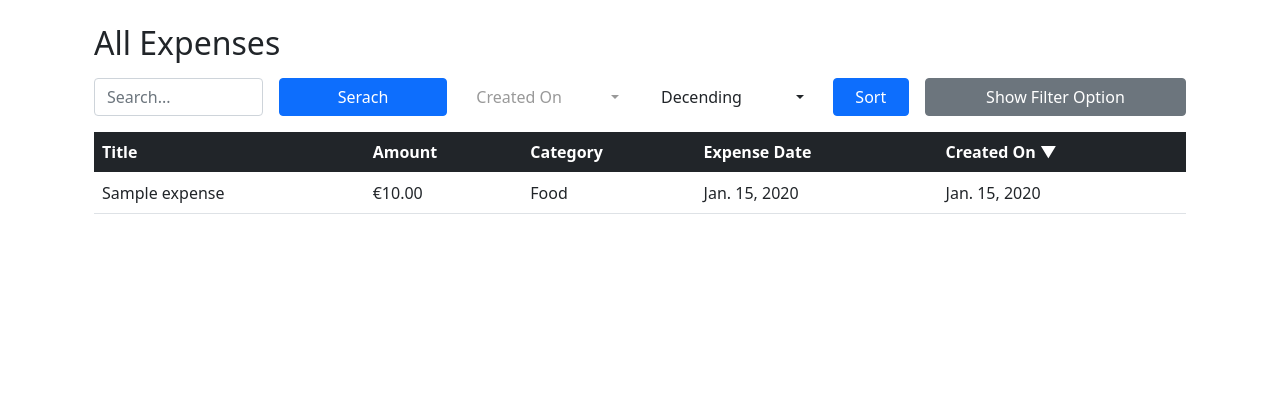
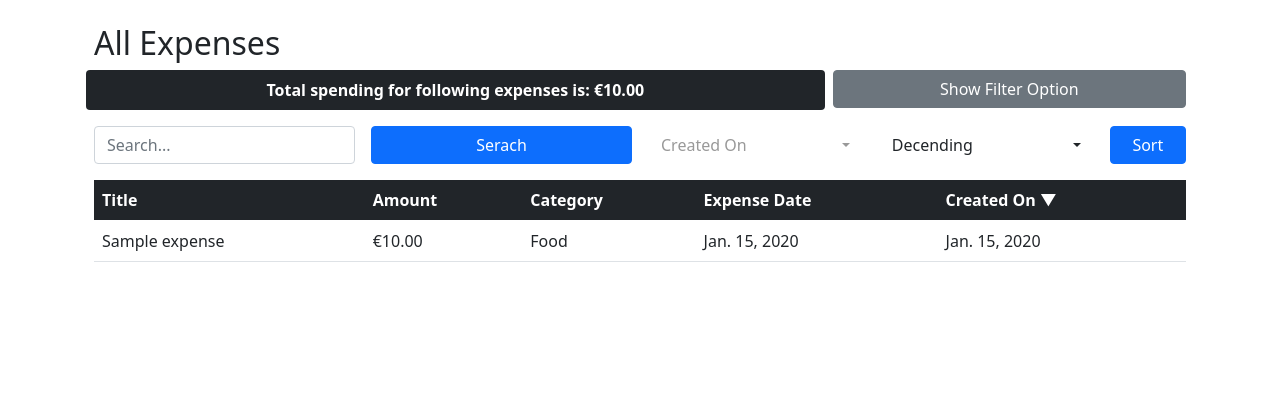
Before and after one commit to gurdeepkumar/expenser, a Django app: page /expenses/ in a window 1280 px wide. Shown: the part 56-476 px from the top of the page. Run offline with Django 5.2, Linux system fonts and the light colour scheme; a user stored in the database is signed in; data comes from the database, SQL or seed files in the repository; tables that the repository leaves empty hold one stand-in row (values such as "Sample post"); some libraries are stand-ins or nearby versions.

Commit message:
Refactoring and fix bugs.

```diff
--- a/core/templates/core/home.html
+++ b/core/templates/core/home.html
@@ -75,6 +75,7 @@
 {% else %}
     <div class="alert alert-warning" role="alert">
         If the <strong>charts are not displaying</strong>, it means that no expenses have been recorded for your account yet. Please add some expenses to see the visual breakdown of your spending.
+        <a href="{% url 'add_expenses' %}" class="link-dark">Click here to add expense!</a>
     </div>
 {% endif %}
 
--- a/expenses/forms.py
+++ b/expenses/forms.py
@@ -2,8 +2,40 @@ from django import forms
 from .models import Expense, Category
 
 
+class SearchForm(forms.Form):
+    search_input = forms.CharField(
+        required=False, widget=forms.TextInput(attrs={"placeholder": "Search..."})
+    )
+
+
+class SortForm(forms.Form):
+    sort_types = [
+        ("", "Created On"),
+        ("title", "Title"),
+        ("amount", "Amount"),
+        ("category", "Category"),
+        ("date", "Expense Date"),
+    ]
+
+    sort_by = forms.ChoiceField(
+        choices=sort_types,
+        required=False,
+        label="sort_by",
+    )
+
+    sort_order_types = [
+        ("decending", "Decending"),
+        ("ascending", "Ascending"),
+    ]
+
+    sort_order = forms.ChoiceField(
+        choices=sort_order_types,
+        required=False,
+        label="sort_order",
+    )
+
+
 class RefiningForm(forms.Form):
-
     min_amount = forms.DecimalField(
         required=False,
         min_value=0,
@@ -28,34 +60,6 @@ class RefiningForm(forms.Form):
         queryset=Category.objects.all(),
         label="Category",
         required=False,
-    )
-    search_input = forms.CharField(
-        required=False, widget=forms.TextInput(attrs={"placeholder": "Search..."})
-    )
-
-    sort_types = [
-        ("", "Created On"),
-        ("title", "Title"),
-        ("amount", "Amount"),
-        ("category", "Category"),
-        ("date", "Expense Date"),
-    ]
-
-    sort_by = forms.ChoiceField(
-        choices=sort_types,
-        required=False,
-        label="sort_by",
-    )
-
-    sort_order_types = [
-        ("decending", "Decending"),
-        ("ascending", "Ascending"),
-    ]
-
-    sort_order = forms.ChoiceField(
-        choices=sort_order_types,
-        required=False,
-        label="sort_order",
     )
 
     def __init__(self, *args, **kwargs):
--- a/expenses/static/expenses/js/scripts.js
+++ b/expenses/static/expenses/js/scripts.js
@@ -1,15 +1,23 @@
 document.addEventListener("DOMContentLoaded", function () {
     // Toggle filter options visibility
-    document.getElementById("filterToggleBtn").addEventListener("click", function () {
-        var filterDiv = document.getElementById("filterOptions");
-        filterDiv.style.display = filterDiv.style.display === "none" || filterDiv.style.display === "" ? "block" : "none";
-    });
+    var filterToggleBtn = document.getElementById("filterToggleBtn");
+    var filterDiv = document.getElementById("filterOptions");
+
+    if (filterToggleBtn && filterDiv) {
+        filterToggleBtn.addEventListener("click", function () {
+            filterDiv.style.display = (filterDiv.style.display === "none" || filterDiv.style.display === "") ? "block" : "none";
+        });
+    }
 
     // Handle row click to navigate
     document.querySelectorAll("tr[data-href]").forEach(row => {
         row.addEventListener("click", function () {
-            console.log("Row clicked:", this.dataset.href);
-            window.location.href = this.dataset.href;
+            var href = this.dataset.href;
+            if (href) {
+                console.log("Row clicked:", href);
+                window.location.href = href;
+            }
         });
     });
+
 });
--- a/expenses/templates/expenses/list_expenses.html
+++ b/expenses/templates/expenses/list_expenses.html
@@ -2,56 +2,77 @@
 {% load widget_tweaks %}
 {% block title %}View Expenses{% endblock %}
 
+{% block head %}
+    <script type="text/javascript" src="https://cdn.jsdelivr.net/jquery/latest/jquery.min.js"></script>
+{% endblock %}
+
 {% block content %}
-<div class="mt-3 mb-3">
+
+<div class="row">
     <h2>All Expenses </h2>
 </div>
-<form method="get">
+<div class="row g-3 mb-3">
+    <div class="col-md-8 rounded py-2 text-white bg-dark text-center align-self-center">
+        <strong>Total spending for following expenses is: €{{ total_expenses }}</strong>
+    </div>
+    <div class="col-md-4">
+        <a id="filterToggleBtn" class="btn d-grid btn-secondary">Show Filter Option</a>
+    </div>
+</div>
+
 <div class="row g-3">
-        <div class="col-md-2">
-            {{ form.search_input|add_class:"form-control" }}
+    <form method="get" class="col-md-6">
+        <div class="row g-3">
+            <div class="col-md-6">
+                {{ search_form.search_input|add_class:"form-control" }}
+            </div>
+            <div class="col-md-6 d-grid">
+                <button name="search" class="btn btn-primary">Serach</button>
+            </div>
+        </div>
+    </form>
+    <form method="get" class="col-md-6">
+        <div class="row g-3">
+            <div class="col-md-5">
+                {{ sort_form.sort_by|add_class:"form-control selectpicker" }}
+            </div>
+            <div class="col-md-5">
+                {{ sort_form.sort_order|add_class:"form-control selectpicker" }}
             </div>
             <div class="col-md-2 d-grid">
-            <button name="search" class="btn btn-primary">Serach</button>
-        </div>
-        <div class="col-md-2">
-            {{ form.sort_by|add_class:"form-control selectpicker" }}
-        </div>
-        <div class="col-md-2">
-            {{ form.sort_order|add_class:"form-control selectpicker" }}
-        </div>
-        <div class="col-md-1 d-grid">
                 <button class="btn btn-primary" name="sort">Sort</button>
             </div>
-        <div class="col-md-3 d-grid">
-            <a id="filterToggleBtn" class="btn btn-secondary">Show Filter Option</a>
         </div>
+    </form>
+</div>
+
+<form method="get">
     <div id="filterOptions" {%if "clear_filter" in request.GET or "filter" in request.GET %} style="display: block;" {% else %} style="display: none;" {%endif%} >
         <div class="row">
             <div class="col-md-4">
                 <div class="form-group my-2">
-                        {{ form.min_amount.label_tag }}
-                        {{ form.min_amount|add_class:"form-control" }}
+                    {{ filter_form.min_amount.label_tag }}
+                    {{ filter_form.min_amount|add_class:"form-control" }}
                 </div>
                 <div class="form-group my-2">
-                        {{ form.max_amount.label_tag }}
-                        {{ form.max_amount|add_class:"form-control" }}
+                    {{ filter_form.max_amount.label_tag }}
+                    {{ filter_form.max_amount|add_class:"form-control" }}
                 </div>
             </div>
             <div class="col-md-4">
                 <div class="form-group my-2">
-                        {{ form.from_date.label_tag }}
-                        {{ form.from_date|add_class:"form-control" }}
+                    {{ filter_form.from_date.label_tag }}
+                    {{ filter_form.from_date|add_class:"form-control" }}
                 </div>
                 <div class="form-group my-2">
-                        {{ form.to_date.label_tag }}
-                        {{ form.to_date|add_class:"form-control" }}
+                    {{ filter_form.to_date.label_tag }}
+                    {{ filter_form.to_date|add_class:"form-control" }}
                 </div>
             </div>
             <div class="col-md-4 my-2">
                 <div class="form-group col-md-12">
-                        {{ form.category.label_tag }}
-                        {{ form.category|add_class:"selectpicker form-control" }}
+                    {{ filter_form.category.label_tag }}
+                    {{ filter_form.category|add_class:"selectpicker form-control" }}
                 </div>
                 <div class="row my-2">
                     <div class="form-group col-md-6">
@@ -61,7 +82,6 @@
                     <div class="form-group col-md-6">
                         <label></label>
                         <button type="submit" name="filter" class="btn btn-primary form-control">Filter</button>
-                        </div>
                     </div>
                 </div>
             </div>
--- a/expenses/views.py
+++ b/expenses/views.py
@@ -1,73 +1,40 @@
 from django.shortcuts import render, redirect, get_object_or_404
 from django.contrib.auth.decorators import login_required
 from .models import Expense, Category
-from .forms import ExpenseForm, RefiningForm
+from .forms import ExpenseForm, RefiningForm, SearchForm, SortForm
 from django.db.models import Q
 
 
 # Create your views here.
 @login_required
-def add_expense(request):
-    if request.method == "POST":
-        form = ExpenseForm(request.POST, user=request.user)
-        if form.is_valid():
-            expense = form.save(commit=False)
-            expense.user = request.user  # Assign expense to logged-in user
-
-            # Handle new category if provided
-            category_name = form.cleaned_data.get("category")
-            new_category_name = form.cleaned_data.get("new_category")
-            if category_name == None:
-                if (
-                    Category.objects.filter(
-                        name=new_category_name, predefined=True
-                    ).exists()
-                ) or (
-                    Category.objects.filter(
-                        name=new_category_name, user=request.user
-                    ).exists()
-                ):
-                    category = new_category_name
-                else:
-                    category, created = Category.objects.get_or_create(
-                        name=new_category_name, user=request.user, predefined=False
-                    )
-            else:
-                if Category.objects.filter(
-                    name=category_name, predefined=True
-                ).exists() or (
-                    Category.objects.filter(
-                        name=category_name, user=request.user
-                    ).exists()
-                ):
-                    category = category_name
-
-            expense.category = category
-            expense.save()
-            return redirect("list_expenses")  # Redirect after saving
-    else:
-        form = ExpenseForm(user=request.user)  # Pass user to form
-
-    return render(request, "expenses/add_expense.html", {"form": form})
-
-
-@login_required
 def list_expenses(request):
     user = request.user
     categories = user.expense_set.values_list("category__name", flat=True).distinct()
 
-    if (request.GET == {}) or ("clear_filters" in request.GET):
+    if request.GET == {} or ("clear_filters" in request.GET):
         expenses = Expense.objects.filter(user=request.user).order_by("-created_at")
-        form = RefiningForm(user=request.user)
+        search_form = SearchForm()
+        sort_form = SortForm()
+        filter_form = RefiningForm(user=request.user)
+        total_expenses = sum(expense.amount for expense in expenses)
 
         return render(
             request,
             "expenses/list_expenses.html",
-            {"expenses": expenses, "categories": categories, "form": form},
+            {
+                "expenses": expenses,
+                "categories": categories,
+                "total_expenses": total_expenses,
+                "search_form": search_form,
+                "sort_form": sort_form,
+                "filter_form": filter_form,
+            },
         )
     elif "filter" in request.GET:
-        expenses = Expense.objects.filter(user=request.user)
-        form = RefiningForm(request.GET, user=request.user)
+        filter_expenses = Expense.objects.filter(user=request.user)
+        search_form = SearchForm()
+        sort_form = SortForm()
+        filter_form = RefiningForm(request.GET, user=request.user)
 
         # Get filter values from request
         selected_categories_ids = request.GET.getlist(
@@ -84,31 +51,39 @@ def list_expenses(request):
                 selected_categories.append(
                     Category.objects.filter(id=category_id).first()
                 )
-            expenses = expenses.filter(
+            filter_expenses = filter_expenses.filter(
                 category__name__in=selected_categories
             )  # Filter by multiple categories
         if min_amount:
-            expenses = expenses.filter(amount__gte=min_amount)
+            filter_expenses = filter_expenses.filter(amount__gte=min_amount)
         if max_amount:
-            expenses = expenses.filter(amount__lte=max_amount)
+            filter_expenses = filter_expenses.filter(amount__lte=max_amount)
         if start_date:
-            expenses = expenses.filter(date__gte=start_date)
+            filter_expenses = filter_expenses.filter(date__gte=start_date)
         if end_date:
-            expenses = expenses.filter(date__lte=end_date)
+            filter_expenses = filter_expenses.filter(date__lte=end_date)
+
+        total_expenses = sum(expense.amount for expense in filter_expenses)
 
         return render(
             request,
             "expenses/list_expenses.html",
             {
-                "expenses": expenses,
+                "expenses": filter_expenses,
                 "categories": categories,
-                "form": form,
+                "total_expenses": total_expenses,
+                "search_form": search_form,
+                "sort_form": sort_form,
+                "filter_form": filter_form,
             },
         )
     elif "sort" in request.GET:
         sort_by = request.GET.get("sort_by")
         sort_order = request.GET.get("sort_order")
-        form = RefiningForm(request.GET, user=request.user)
+        search_form = SearchForm()
+        sort_form = SortForm(request.GET)
+        filter_form = RefiningForm(user=request.user)
+
         match sort_by:
             case "title":
                 if sort_order == "ascending":
@@ -156,6 +131,8 @@ def list_expenses(request):
                         user=request.user
                     ).order_by("-created_at")
 
+        total_expenses = sum(expense.amount for expense in sorted_expenses)
+
         return render(
             request,
             "expenses/list_expenses.html",
@@ -164,16 +141,25 @@ def list_expenses(request):
                 "categories": categories,
                 "sort_order": sort_order,
                 "sort_by": sort_by,
-                "form": form,
+                "total_expenses": total_expenses,
+                "search_form": search_form,
+                "sort_form": sort_form,
+                "filter_form": filter_form,
             },
         )
 
     elif "search" in request.GET:
-        form = RefiningForm(request.GET, user=request.user)
+        expenses = Expense.objects.filter(user=request.user)
+        search_form = SearchForm(request.GET)
+        sort_form = SortForm()
+        filter_form = RefiningForm(user=request.user)
+
         search_input = request.GET.get("search_input")
-        searched_expenses = Expense.objects.filter(
+        searched_expenses = expenses.filter(
             Q(title__icontains=search_input) | Q(category__name__icontains=search_input)
         )
+
+        total_expenses = sum(expense.amount for expense in searched_expenses)
 
         return render(
             request,
@@ -181,9 +167,58 @@ def list_expenses(request):
             {
                 "expenses": searched_expenses,
                 "categories": categories,
-                "form": form,
+                "search_input": search_input,
+                "total_expenses": total_expenses,
+                "search_form": search_form,
+                "sort_form": sort_form,
+                "filter_form": filter_form,
             },
         )
+
+
+@login_required
+def add_expense(request):
+    if request.method == "POST":
+        form = ExpenseForm(request.POST, user=request.user)
+        if form.is_valid():
+            expense = form.save(commit=False)
+            expense.user = request.user  # Assign expense to logged-in user
+
+            # Handle new category if provided
+            category_name = form.cleaned_data.get("category")
+            new_category_name = form.cleaned_data.get("new_category")
+            if category_name == None:
+                if (
+                    Category.objects.filter(
+                        name=new_category_name, predefined=True
+                    ).exists()
+                ) or (
+                    Category.objects.filter(
+                        name=new_category_name, user=request.user
+                    ).exists()
+                ):
+                    category = new_category_name
+                else:
+                    category, created = Category.objects.get_or_create(
+                        name=new_category_name, user=request.user, predefined=False
+                    )
+            else:
+                if Category.objects.filter(
+                    name=category_name, predefined=True
+                ).exists() or (
+                    Category.objects.filter(
+                        name=category_name, user=request.user
+                    ).exists()
+                ):
+                    category = category_name
+
+            expense.category = category
+            expense.save()
+            return redirect("list_expenses")  # Redirect after saving
+    else:
+        form = ExpenseForm(user=request.user)  # Pass user to form
+
+    return render(request, "expenses/add_expense.html", {"form": form})
 
 
 @login_required
--- a/templates/base.html
+++ b/templates/base.html
@@ -16,6 +16,8 @@
     <link rel="stylesheet" href="{% static 'css/custom.css' %}">  <!-- Updated path -->
 
     <script src="https://cdn.jsdelivr.net/npm/chart.js"></script>
+
+    {% block head %}{% endblock %}
 
 </head>
 <body>
@@ -87,9 +89,7 @@
             </span>
         </div>
     </footer>
-
     <script src="{% static 'expenses/js/scripts.js' %}" defer></script>
-    <script src="https://code.jquery.com/jquery-3.6.0.min.js" integrity="sha256-/xUj+3OJU5yExlq6GSYGSHk7tPXikynS7ogEvDej/m4=" crossorigin="anonymous"></script>
     <script src="https://cdn.jsdelivr.net/npm/@popperjs/core@2.9.2/dist/umd/popper.min.js" integrity="sha384-IQsoLXl5PILFhosVNubq5LC7Qb9DXgDA9i+tQ8Zj3iwWAwPtgFTxbJ8NT4GN1R8p" crossorigin="anonymous"></script>
     <script src="https://cdn.jsdelivr.net/npm/bootstrap@5.0.1/dist/js/bootstrap.bundle.min.js" integrity="sha384-gtEjrD/SeCtmISkJkNUaaKMoLD0//ElJ19smozuHV6z3Iehds+3Ulb9Bn9Plx0x4" crossorigin="anonymous"></script>
     <script src="https://cdnjs.cloudflare.com/ajax/libs/bootstrap-select/1.14.0-beta2/js/bootstrap-select.min.js" integrity="sha512-FHZVRMUW9FsXobt+ONiix6Z0tIkxvQfxtCSirkKc5Sb4TKHmqq1dZa8DphF0XqKb3ldLu/wgMa8mT6uXiLlRlw==" crossorigin="anonymous" referrerpolicy="no-referrer"></script>
```
Lines whose indentation alone changed are shown as unchanged.
